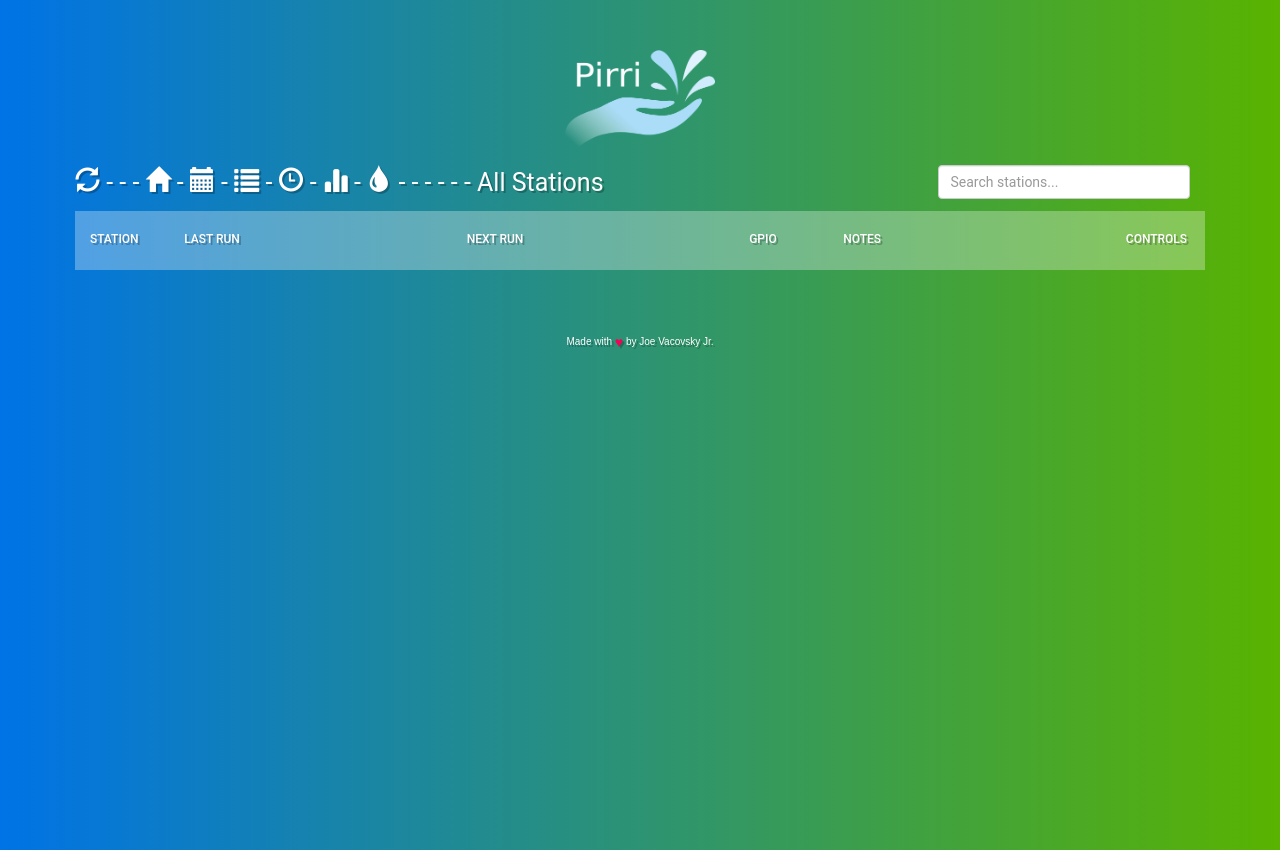
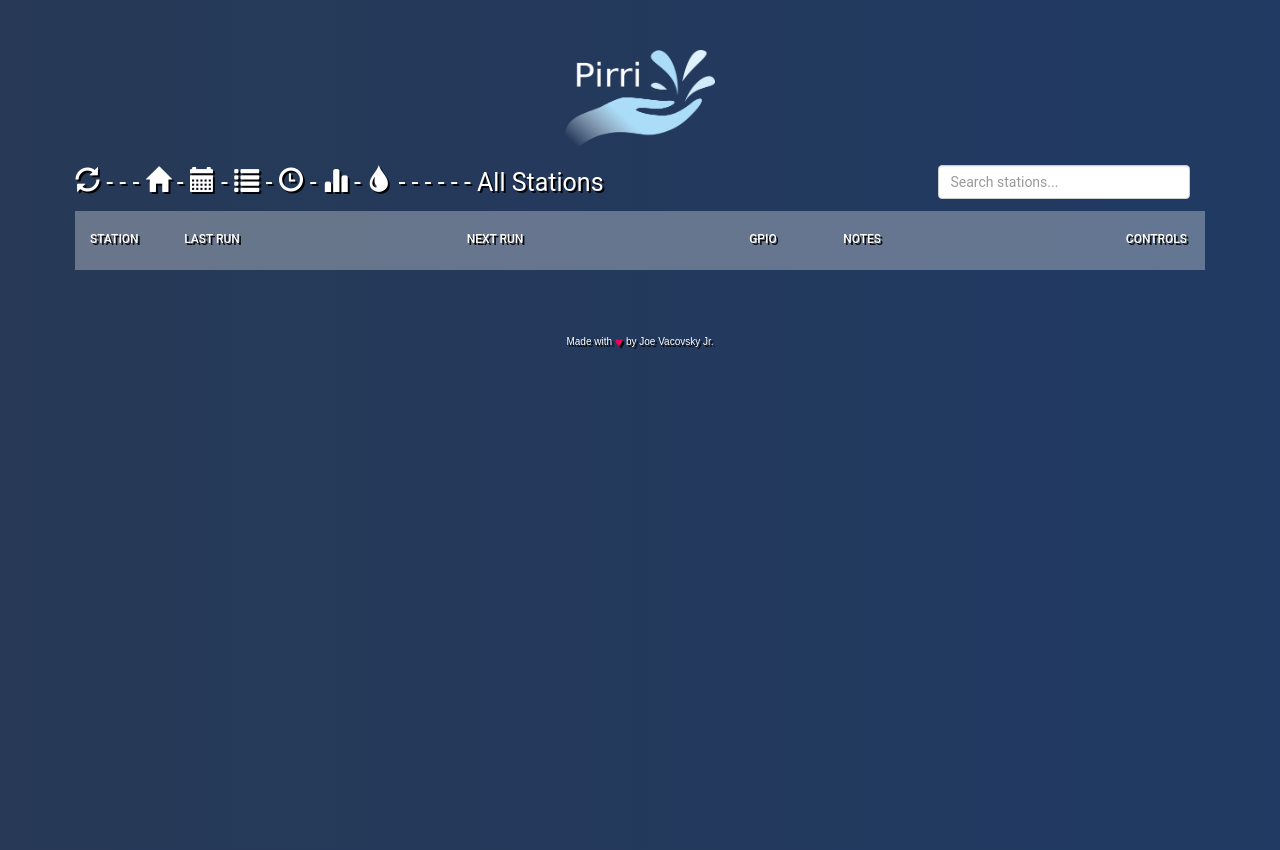
Before and after one commit to vacovsky/pirri, a Flask app: template templates/index.html in a window 1280 px wide. Run offline with Flask 2, Linux system fonts and the light colour scheme; the template is opened without the code that fills it: most values are stand-ins (such as "Sample title", 1, 10 or a date in 2020); lists and menus that the app fills with data are empty; some libraries are stand-ins or nearby versions.

Commit message:
fixed some sql and updated the css to be less painful to look at

```diff
--- a/config.py
+++ b/config.py
@@ -1,3 +1,4 @@
 PORT = 8000
 USE_NEWRELIC = True
 NEWRELIC_INI_PATH = '/home/joe/Projects/pirri/'
+VERSION = 'v1.0.4'
--- a/contributors.txt
+++ b/contributors.txt
@@ -1 +1,2 @@
 Joe Vacovsky Jr.
+vacovsky@gmail.com
--- a/static/style.css
+++ b/static/style.css
@@ -10,7 +10,7 @@ a {
 }
 
 .text-shadow {
-  text-shadow: 2px 2px rgba(0,0,0,0.25);
+  text-shadow: 2px 2px rgba(0,0,0,0.90);
 }
 
 #costinputfield {
@@ -123,8 +123,8 @@ td{
 
 @import url(http://fonts.googleapis.com/css?family=Roboto:400,500,300,700);
 body{
-  background: -webkit-linear-gradient(left, #25c481, #25b7c4);
-  background: linear-gradient(to right, #25c481, #25b7c4);
+  background: -webkit-linear-gradient(left, #273956, #203a63);
+  background: linear-gradient(to right, #1a283f, #203a63);
   font-family: 'Roboto', sans-serif;
 }
 section{
@@ -179,8 +179,8 @@ section{
 }
 */
 body{
-  background: -webkit-linear-gradient(left, #0073e6, #59b300);
-  background: linear-gradient(to right, #0073e6, #59b300);
+  background: -webkit-linear-gradient(left, #273956, #203a63);
+  background: linear-gradient(to right, #273956, #203a63);
   font-family: 'Roboto', sans-serif;
 }
 section{
```
Also changed, not shown: helpers/WebDataHelper.py (+6 -6 lines), README.md (added).
